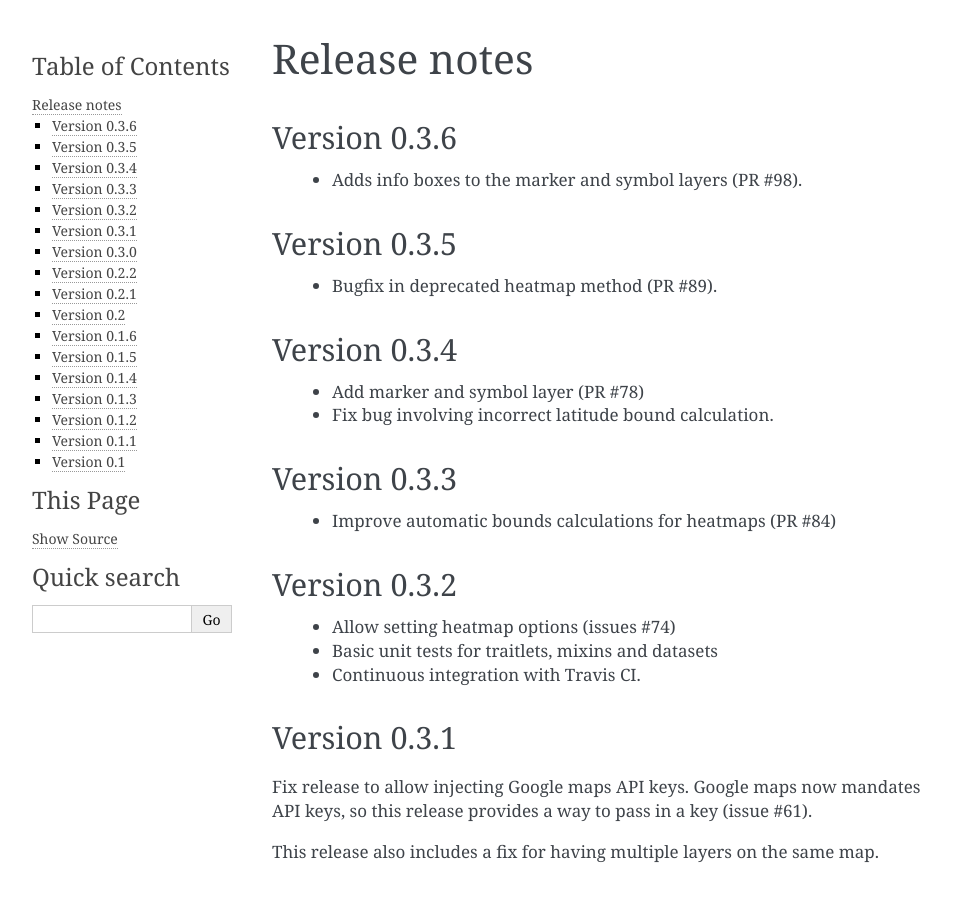
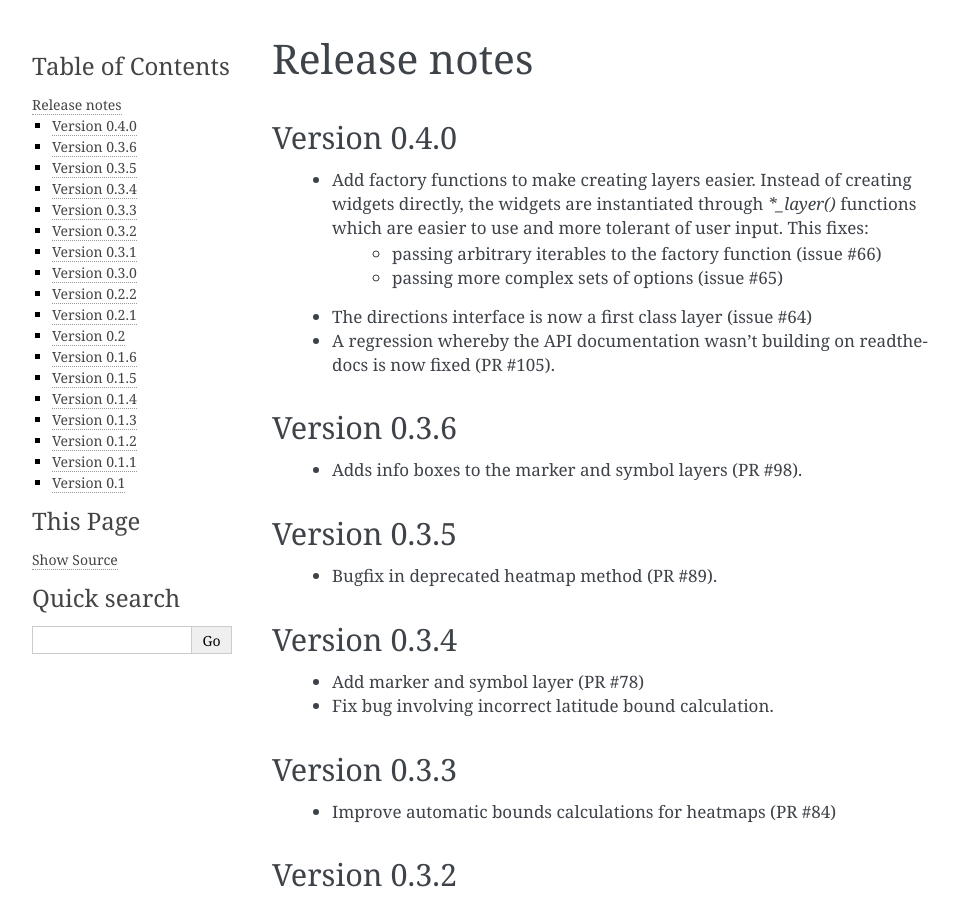
Before and after one commit to pbugnion/gmaps, a Sphinx documentation site: the page built from docs/source/release_notes.rst, in a window 1280 px wide and 900 px high. Shown: the whole window, without its empty margins (148-1107 px from the left). Built offline with Sphinx 7.4.7, drawn with Linux system fonts in a browser that asks for light colours.

Commit message:
Changelog for version 0.4.0

```diff
--- a/docs/source/release_notes.rst
+++ b/docs/source/release_notes.rst
@@ -1,6 +1,15 @@
 
 Release notes
 -------------
+
+Version 0.4.0
+=============
+
+ * Add factory functions to make creating layers easier. Instead of creating widgets directly, the widgets are instantiated through `*_layer()` functions which are easier to use and more tolerant of user input. This fixes:
+    - passing arbitrary iterables to the factory function (issue #66)
+    - passing more complex sets of options (issue #65)
+ * The directions interface is now a first class layer (issue #64)
+ * A regression whereby the API documentation wasn't building on readthedocs is now fixed (PR #105).
 
 Version 0.3.6
 =============
```
